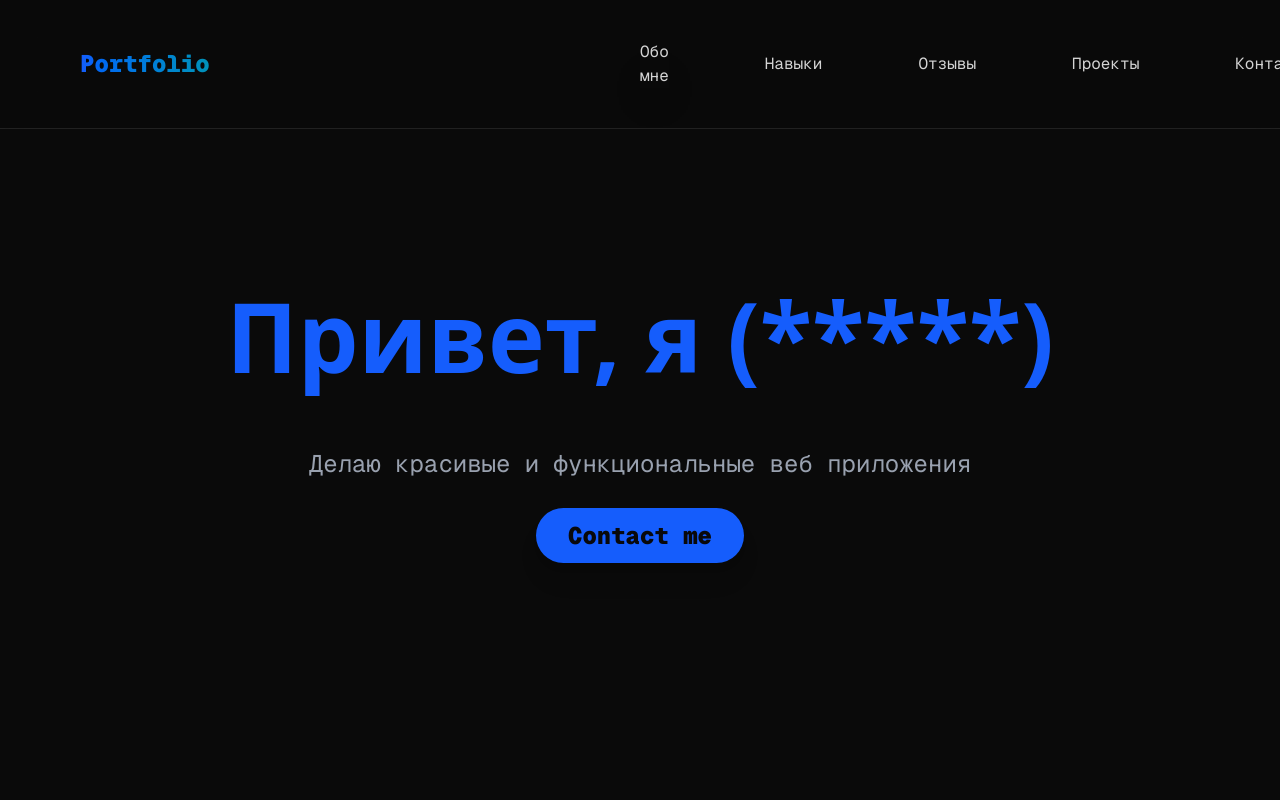
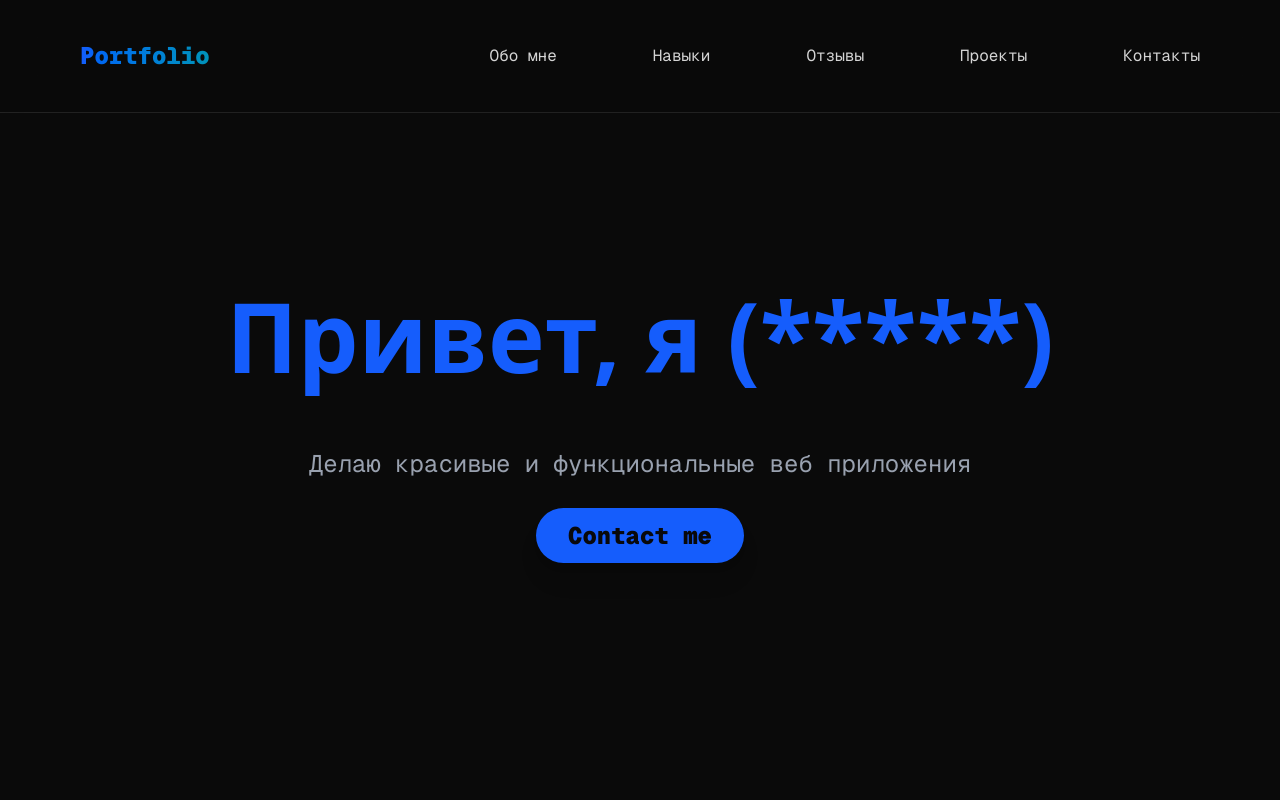
Before and after one commit to Il4kaa/Fake-portfolio, a Next.js app: page / in a window 1280 px wide. Shown: the top 800 px of the page. Built offline with nearby package versions, Linux system fonts and the light colour scheme.

Commit message:
Update Header.tsx

```diff
--- a/components/Header.tsx
+++ b/components/Header.tsx
@@ -1,15 +1,26 @@
+'use client';
+import { useState } from 'react';
+import { Menu, X } from 'lucide-react';
+
 export default function Header({logoText}: {logoText: string} ) {
-    return(
+    const [isOpen, setIsOpen] = useState(false);
+
+    return (
         <header className="fixed top-0 w-full z-50 bg-neutral-950/10 backdrop-blur-xl border-b border-white/10">
-          <div className="mx-auto px-20 flex justify-between items-center py-10">
-            <a href="/" className="text-2xl font-mono font-black bg-gradient-to-r from-blue-600 to-cyan-600 bg-clip-text text-transparent hover:from-blue-700 hover:to-cyan-700 hover:scale-105 duration-300 transition">{logoText}</a>
-            <div className="max-w-1/2 flex items-center gap-24">
-              <a href="#about" className="text-neutral-300 font-mono shadow-2xl hover:text-blue-500 duration-300 transition">Обо мне</a>
-              <a href="#skills" className="text-neutral-300 font-mono shadow-2xl hover:text-blue-500 duration-300 transition">Навыки</a>
-              <a href="#testimonials" className="text-neutral-300 font-mono shadow-2xl hover:text-blue-500 duration-300 transition">Отзывы</a>
-              <a href="#projects" className="text-neutral-300 font-mono shadow-2xl hover:text-blue-500 duration-300 transition">Проекты</a>
-              <a href="#contact" className="text-neutral-300 font-mono shadow-2xl hover:text-blue-500 duration-300 transition">Контакты</a>
-            </div>
+          <div className="mx-auto px-6 md:px-20 flex justify-between items-center py-6 md:py-10">
+
+            <a href="/" className="text-2xl font-mono font-black bg-gradient-to-r from-blue-600 to-cyan-600 bg-clip-text text-transparent hover:from-blue-700 hover:to-cyan-700 hover:scale-105 duration-500 transition z-50">{logoText}</a>
+
+            <button onClick={() => setIsOpen(!isOpen)} className="md:hidden z-50 p-2 text-white hover:text-blue-500 duration-500 transition">{isOpen ? <X size={35} /> : <Menu size={35} />}</button>
+
+            <nav className={`fixed md:static inset-0 h-screen md:h-auto w-full md:w-auto bg-neutral-950 md:bg-transparent flex flex-col md:flex-row items-center justify-center md:justify-end gap-10 md:gap-24 duration-500 ease-in-out transition-all ${isOpen ? 'translate-x-0 opacity-100' : 'translate-x-full opacity-0 md:translate-x-0 md:opacity-100'}`}>
+              <a onClick={() => setIsOpen(false)} href="#about" className="text-2xl md:text-base text-neutral-300 font-mono shadow-2xl hover:text-blue-500 duration-500 transition">Обо мне</a>
+              <a onClick={() => setIsOpen(false)} href="#skills" className="text-2xl md:text-base text-neutral-300 font-mono shadow-2xl hover:text-blue-500 duration-500 transition">Навыки</a>
+              <a onClick={() => setIsOpen(false)} href="#testimonials" className="text-2xl md:text-base text-neutral-300 font-mono shadow-2xl hover:text-blue-500 duration-500 transition">Отзывы</a>
+              <a onClick={() => setIsOpen(false)} href="#projects" className="text-2xl md:text-base text-neutral-300 font-mono shadow-2xl hover:text-blue-500 duration-500 transition">Проекты</a>
+              <a onClick={() => setIsOpen(false)} href="#contact" className="text-2xl md:text-base text-neutral-300 font-mono shadow-2xl hover:text-blue-500 duration-500 transition">Контакты</a>
+            </nav>
+
           </div>
         </header>
     );
```
